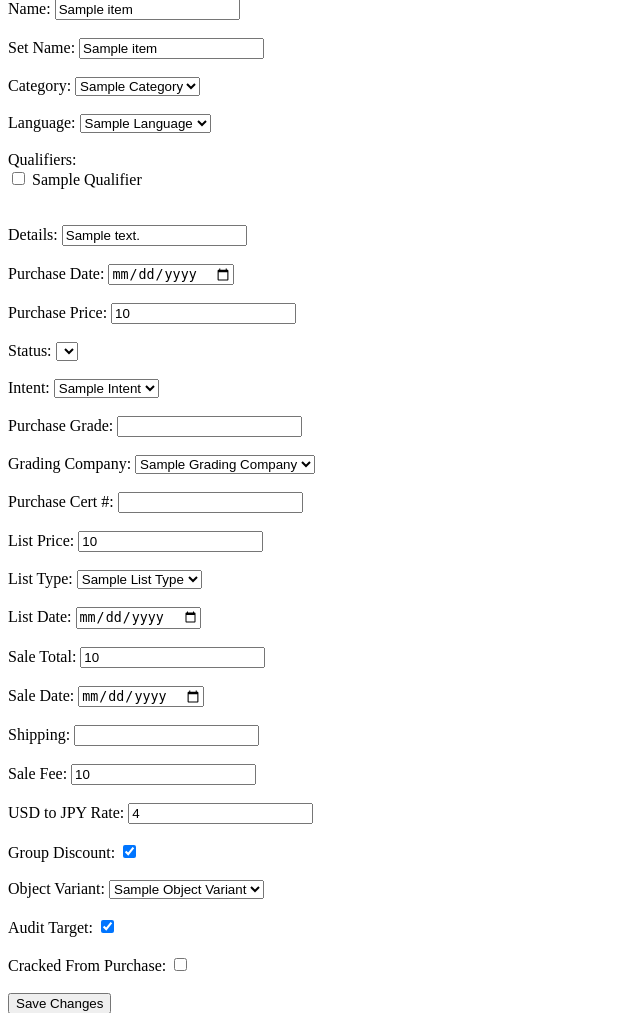
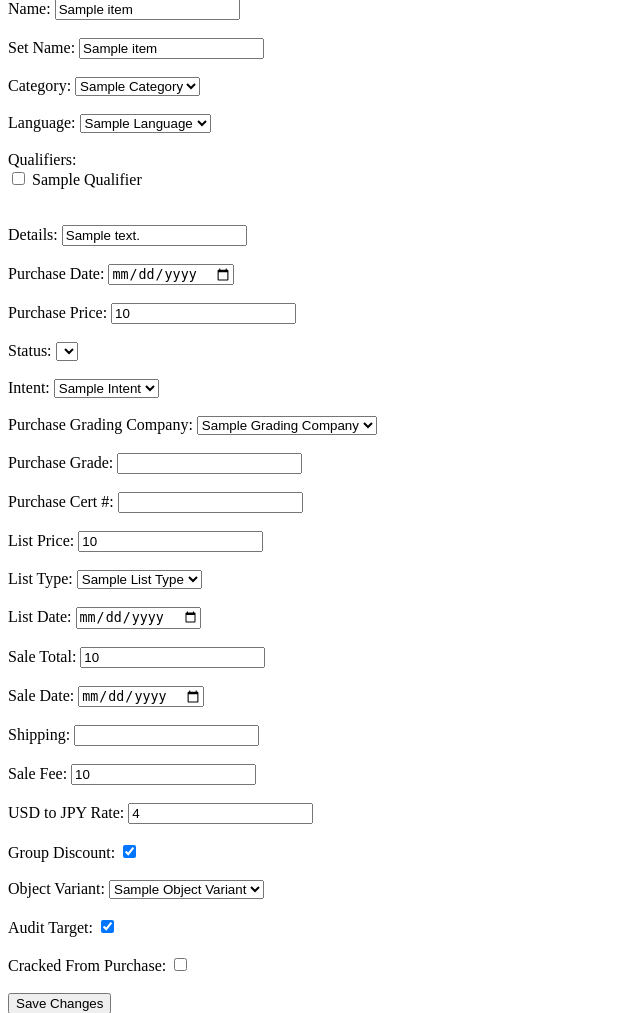
Before and after one commit to J-Twomey/inventory-app, a FastAPI app: template templates/edit_item.html in a window 1280 px wide. Shown: the part 131-1144 px from the top of the page, without its empty margins (0-640 px from the left). Run offline with FastAPI, Linux system fonts and the light colour scheme; the template is opened without the code that fills it: most values are stand-ins (such as "Sample title", 1, 10 or a date in 2020); lists and menus that the app fills with data are empty.

Commit message:
order of fields changed in item add and edit forms

```diff
--- a/templates/add_item.html
+++ b/templates/add_item.html
@@ -87,11 +87,11 @@
     {% endfor %}
   </select><br><br>
 
+  <label>Purchase Grade:</label>
+  <input type="number" name="purchase_grade" step="any"><br><br>
+
   <label>Purchase Cert #:</label>
   <input type="number" name="purchase_cert"><br><br>
-
-  <label>Purchase Grade:</label>
-  <input type="number" name="purchase_grade" step="any"><br><br>
 
   <label>List Price:</label>
   <input type="number" name="list_price" step="any"><br><br>
--- a/templates/edit_item.html
+++ b/templates/edit_item.html
@@ -81,10 +81,7 @@
     {% endfor %}
   </select><br><br>
 
-  <label>Purchase Grade:</label>
-  <input type="number" name="grade" step="any" value="{{ item.purchase_grade }}"><br><br>
-
-  <label>Grading Company:</label>
+  <label>Purchase Grading Company:</label>
   <select name="grading_company">
     {% for grading_company in grading_company_enum %}
       <option value="{{ grading_company.name }}" {% if item.grading_company == grading_company.name %}selected{% endif %}>
@@ -92,6 +89,9 @@
       </option>
     {% endfor %}
   </select><br><br>
+
+  <label>Purchase Grade:</label>
+  <input type="number" name="grade" step="any" value="{{ item.purchase_grade }}"><br><br>
 
   <label>Purchase Cert #:</label>
   <input type="number" name="cert" value="{{ item.purchase_cert }}"><br><br>
```
